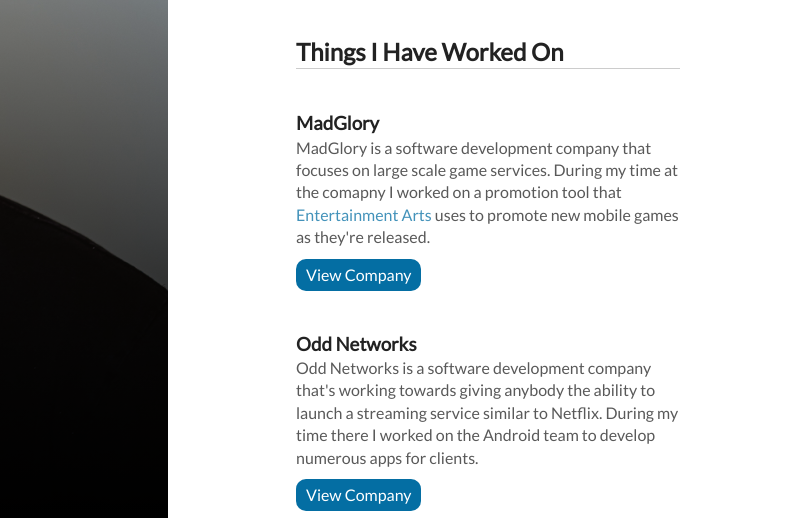
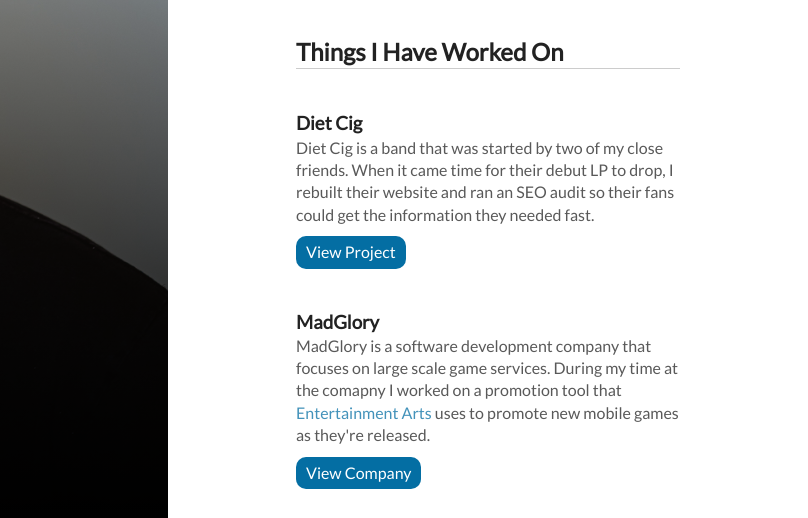
Before and after one commit to HunterFortuin/hunterfortuin.github.io, a plain HTML site: page index.html in a window 1280 px wide. Shown: the part 279-797 px from the top of the page, 472-1280 px from the left. Drawn offline with nearby package versions, Linux system fonts and the light colour scheme.

Commit message:
adds diet cig work

```diff
--- a/index.html
+++ b/index.html
@@ -61,6 +61,12 @@
 									<hr>
 
 									<div class="project-example">
+										<h3>Diet Cig</h3>
+										<p>Diet Cig is a band that was started by two of my close friends. When it came time for their debut LP to drop, I rebuilt their website and ran an SEO audit so their fans could get the information they needed fast.</p>
+										<a href="http://dietcig.com" class="button">View Project</a>
+									</div>
+
+									<div class="project-example">
 										<h3>MadGlory</h3>
 										<p>MadGlory is a software development company that focuses on large scale game services. During my time at the comapny I worked on a promotion tool that <a href="http://www.ea.com/">Entertainment Arts</a> uses to promote new mobile games as they're released.</p>
 										<a href="http://madglory.com" class="button">View Company</a>
```
